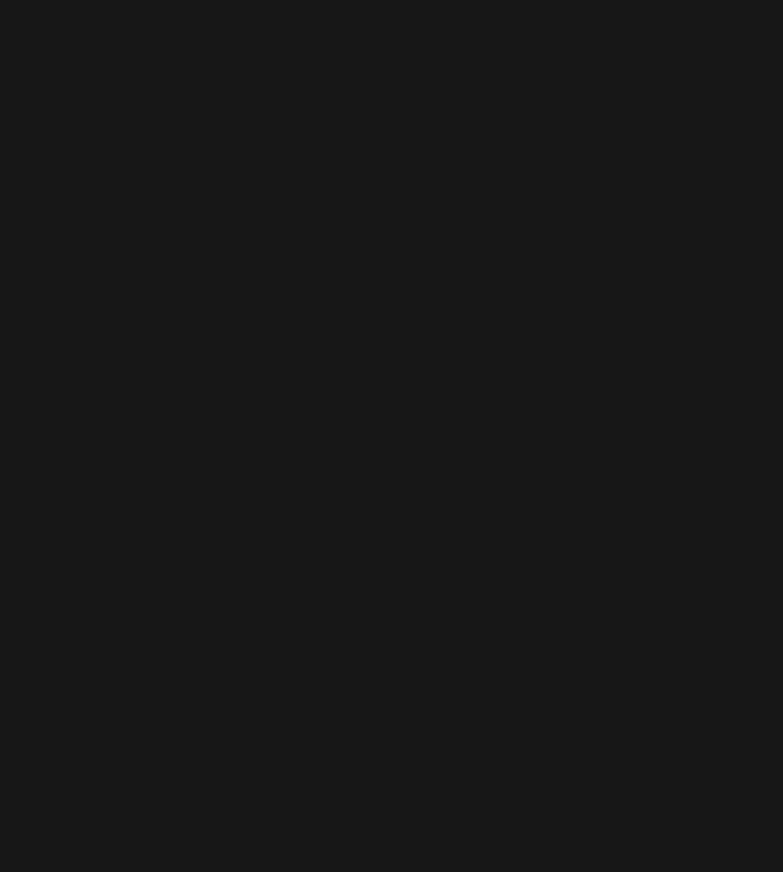
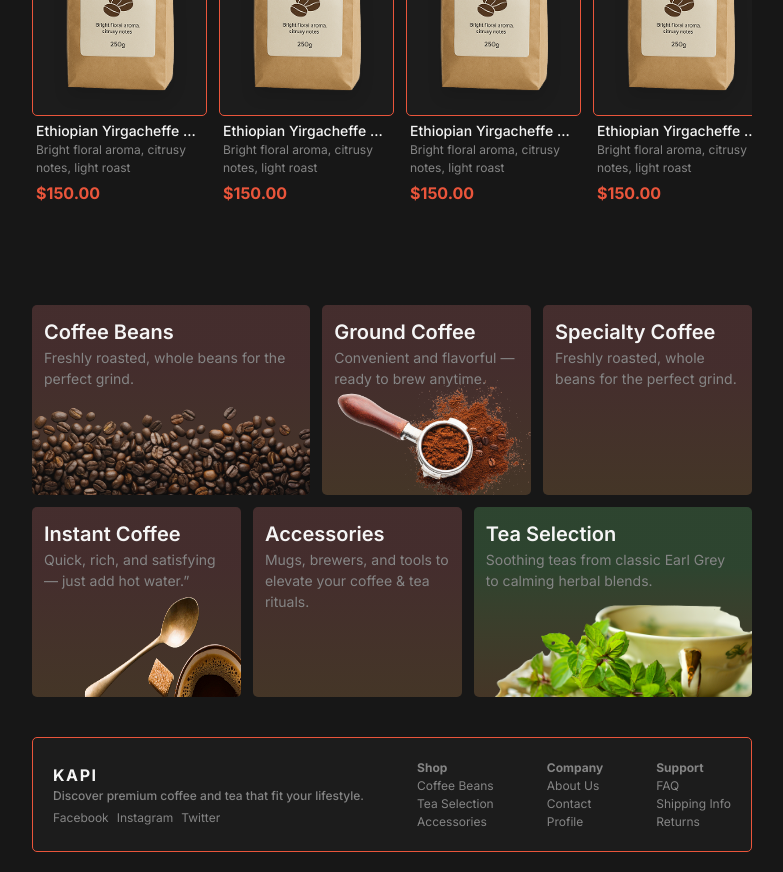
Before and after one commit to L3iCodes/Kapi, a React (Vite) app in the folder frontend/: page / in a window 1280 px wide. Shown: the part 720-1592 px from the top of the page, without its empty margins (248-1031 px from the left). Before the commit the page ends 800 px from the top, so only its background shows below. Built offline with nearby package versions, Linux system fonts and the light colour scheme.

Commit message:
Create the Home Page
- Add product card and carousel UI
- Add category list UI
- Add footer
- Adjust min-height of the page wrapper
- Add color for tea selection

```diff
--- a/frontend/src/App.jsx
+++ b/frontend/src/App.jsx
@@ -3,6 +3,7 @@
 import Home from './pages/Home'
 import Login from './pages/Login'
 import Signup from './pages/Signup'
+import Footer from './components/Footer'
 import { AuthProvider } from './context/AuthContext'
 
 function App() {
@@ -18,6 +19,7 @@
                         <Route path='/signup' element={<Signup />} />
                     </Routes>
                     </AuthProvider>
+                    <Footer />
                 </Router>
         </div>
     )
--- /dev/null
+++ b/frontend/src/components/Footer.jsx
@@ -0,0 +1,50 @@
+import { useLocation } from "react-router-dom";
+
+export default function Footer(){
+    const location = useLocation();
+    const pathName = location.pathname;
+    console.log(pathName)
+
+    return(
+        pathName != '/login' && pathName != '/signup' && (
+            <footer className={`hidden sm:flex w-full gap-3 items-center justify-between h-[115px] p-5 bg-secondary border-1 border-accent rounded-[5px]`}>
+
+                {/* Socials */}
+                <div className="flex flex-col">
+                    <h3 className="font-bold tracking-widest">KAPI</h3>
+                    <h5 className="text-subtext font-medium">Discover premium coffee and tea that fit your lifestyle.</h5>
+
+                    <div className="flex gap-2 mt-1 text-subtext">
+                        <h5 className="hover:text-text active:text-subtext cursor-pointer">Facebook</h5>
+                        <h5 className="hover:text-text active:text-subtext cursor-pointer">Instagram</h5>
+                        <h5 className="hover:text-text active:text-subtext cursor-pointer">Twitter</h5>
+                    </div>
+                </div>
+
+                {/* Shop */}
+                <div className="flex flex-col ">
+                    <h5 className="text-subtext font-bold">Shop</h5>
+                    <h5 className="text-subtext hover:text-text active:text-subtext cursor-pointer">Coffee Beans</h5>
+                    <h5 className="text-subtext hover:text-text active:text-subtext cursor-pointer">Tea Selection</h5>
+                    <h5 className="text-subtext hover:text-text active:text-subtext cursor-pointer">Accessories</h5>
+                </div>
+
+                {/* Company */}
+                <div className="flex flex-col">
+                    <h5 className="text-subtext font-bold">Company</h5>
+                    <h5 className="text-subtext hover:text-text active:text-subtext cursor-pointer">About Us</h5>
+                    <h5 className="text-subtext hover:text-text active:text-subtext cursor-pointer">Contact</h5>
+                    <h5 className="text-subtext hover:text-text active:text-subtext cursor-pointer">Profile</h5>
+                </div>
+
+                {/* Support */}
+                <div className="flex flex-col">
+                    <h5 className="text-subtext font-bold">Support</h5>
+                    <h5 className="text-subtext hover:text-text active:text-subtext cursor-pointer">FAQ</h5>
+                    <h5 className="text-subtext hover:text-text active:text-subtext cursor-pointer">Shipping Info</h5>
+                    <h5 className="text-subtext hover:text-text active:text-subtext cursor-pointer">Returns</h5>
+                </div>
+            </footer>
+        )
+    );
+};
--- a/frontend/src/components/Navbar.jsx
+++ b/frontend/src/components/Navbar.jsx
@@ -7,7 +7,7 @@
     const { user, handleLogout } = useAuth()
 
     return(
-        <div className='h-[80px] w-full bg-secondary fixed bottom-0 left-0 border-[0.1px] border-accent rounded-[5px]
+        <div className='h-[80px] w-full bg-secondary fixed bottom-0 left-0 border-[0.1px] border-accent rounded-[5px] z-100
                         sm:sticky sm:h-[50px] sm:top-0 sm:left-0'>
             {mobileNavigation()}
             {desktopNavigation(navigate, user, handleLogout)}
@@ -58,7 +58,7 @@
             <h3 className='font-bold tracking-widest'>KAPI</h3>
 
             <ul className='flex items-center w-full h-full justify-center gap-5 text-subtext font-medium'>
-                <li className='flex flex-col items-center cursor-pointer hover:text-text active:text-secondary'>
+                <li onClick={() => navigate('/')} className='flex flex-col items-center cursor-pointer hover:text-text active:text-secondary'>
                     <h5>Home</h5>
                 </li>
 
--- /dev/null
+++ b/frontend/src/components/ProductCard.jsx
@@ -0,0 +1,27 @@
+import sampleImage from '../assets/SampleProduct.png'
+
+export default function ProductCard({id, name, description, price, img_src}){
+    return(
+        <div
+            className='flex flex-col gap-1 w-[175px] rounded-[5px] cursor-pointer
+                      hover:bg-accent/10 active:bg-secondary
+                        transition-transform
+                        hover:scale-100 hover:z-20'>
+
+                {/* Product Image */}
+                <div className='h-[260px] border-[0.5px] border-accent bg-secondary aspect-[3/4] rounded-[5px]'>
+                    <img className={'h-full w-full object-cover drop-shadow-xl'} src={sampleImage} />
+                </div>
+
+                {/* Product Information */}
+                <div className='flex flex-col gap-1 px-1'>
+                    <div >
+                    <h4 className='font-medium truncate hover:text-accent cursor-pointer'>Ethiopian Yirgacheffe Beans</h4>
+                    <h5 className='text-subtext'>Bright floral aroma, citrusy notes, light roast</h5>
+                    </div>
+
+                    <h3 className='text-accent font-bold'>$150.00</h3>
+                </div>
+        </div>
+    )
+}
--- /dev/null
+++ b/frontend/src/components/ProductCarousel.jsx
@@ -0,0 +1,17 @@
+import ProductCard from "./ProductCard"
+
+export default function ProductCarousel(){
+    return(
+        <div className="flex flex-col w-full gap-3 overflow-hidden">
+            <h3 className="font-bold">Featured Products</h3>
+            <div className="flex h-full w-full gap-3 overflow-y-hidden">
+                <ProductCard />
+                <ProductCard />
+                <ProductCard />
+                <ProductCard />
+                <ProductCard />
+                <ProductCard />
+            </div>
+        </div>
+    )
+}
--- /dev/null
+++ b/frontend/src/components/ProductCategory.jsx
@@ -0,0 +1,76 @@
+import coffeeBeans from '../assets/CoffeeBeans.png'
+import groundCoffee from '../assets/GroundCoffee.png'
+import instantCoffee from '../assets/InstantCoffee.png'
+import teaSelection from '../assets/tea.png'
+
+export default function ProductCategory(){
+    return(
+        <div className="flex flex-col w-full gap-3">
+            <div className="flex w-full gap-3 flex-wrap sm:flex-nowrap">
+                <CategoryCard
+                name={'Coffee Beans'}
+                description={'Freshly roasted, whole beans for the perfect grind.'}
+                className={'w-full sm:w-[40%]'}
+                ><img src={coffeeBeans} className='absolute -bottom-10 left-0 sm:-bottom-0'/>
+                </CategoryCard>
+
+                <CategoryCard
+                    name={'Ground Coffee'}
+                    description={'Convenient and flavorful — ready to brew anytime.'}
+                    className={'w-[calc(50%-6px)] sm:w-[30%]'}
+                ><img src={groundCoffee} className='absolute -bottom-0'/>
+                </CategoryCard>
+
+                <CategoryCard
+                    name={'Specialty Coffee'}
+                    description={'Freshly roasted, whole beans for the perfect grind.'}
+                    className={'w-[calc(50%-6px)] sm:w-[30%]'}
+                >
+                </CategoryCard>
+            </div>
+
+            <div className="flex w-full gap-3 flex-wrap sm:flex-nowrap">
+                <CategoryCard
+                    name={'Instant Coffee'}
+                    description={'Quick, rich, and satisfying — just add hot water.”'}
+                    className={'w-[calc(50%-6px)] sm:w-[30%]'}
+                ><img src={instantCoffee} className='absolute h-[350px] -bottom-48 -right-10'/>
+                </CategoryCard>
+
+                <CategoryCard
+                    name={'Accessories'}
+                    description={'Mugs, brewers, and tools to elevate your coffee & tea rituals.'}
+                    className={'w-[calc(50%-6px)] sm:w-[30%]'}
+                >
+                </CategoryCard>
+
+                <CategoryCard
+                    name={'Tea Selection'}
+                    description={'Soothing teas from classic Earl Grey to calming herbal blends.'}
+                    className={'w-full sm:w-[40%]'}
+                    isTea={true}
+                ><img src={teaSelection} className='absolute -bottom-30 -right-10 sm:-bottom-15 sm:-right-0'/>
+                </CategoryCard>
+            </div>
+
+        </div>
+    )
+}
+
+function CategoryCard({name, description, className, isTea = false, onClick, children}){
+    return(
+        <div className={`${className} flex flex-col bg-secondary h-[190px] p-3 rounded-[5px] overflow-hidden relative
+                        transition-transform cursor-pointer
+                        hover:scale-103 hover:bg-accent/30 active:bg-accent/50`}>
+            {/* gradient overlay */}
+            <div className={`absolute inset-0 ${isTea ? 'bg-gradient-tea' : 'bg-gradient'}`}/>
+
+            <div className="z-10">
+                <h2 className="font-semibold z-10">{name}</h2>
+                <h4 className="text-subtext">{description}</h4>
+
+                {children}
+            </div>
+        </div>
+    )
+}
--- a/frontend/src/context/AuthContext.jsx
+++ b/frontend/src/context/AuthContext.jsx
@@ -17,7 +17,6 @@
 
         refreshMutation.mutate(undefined, {
             onSuccess: (data) => {
-                console.log(data)
                 setToken(data.access_token);
                 setUser(data.user)
             },
--- a/frontend/src/index.css
+++ b/frontend/src/index.css
@@ -18,6 +18,7 @@
   --color-subtext: #858585;
   --color-startG: #FC7C7C;
   --color-endG: #E69C52;
+  --color-tea: #7CFC87;
 }
 
 h1 {
@@ -49,7 +50,7 @@
 }
 
 .pageWrapper{
-    @apply p-5 pb-20 md:pb-0 w-[100dvw] max-w-[760px] h-[calc(100dvh-5.50rem)]  relative
+    @apply flex flex-col gap-10 p-5 pb-30 sm:p-5  min-h-[100dvh] w-[100dvw] max-w-[760px] relative
 }
 
 button{
@@ -63,3 +64,7 @@
 .bg-gradient{
     @apply bg-gradient-to-b from-[var(--color-startG)]/90 from-[32%] to-[var(--color-endG)] opacity-20
 }
+
+.bg-gradient-tea{
+    @apply bg-gradient-to-b from-[var(--color-tea)]/90 from-[32%] to-[var(--color-endG)] opacity-20
+}
--- a/frontend/src/pages/Home.jsx
+++ b/frontend/src/pages/Home.jsx
@@ -1,10 +1,14 @@
 import Hero from "../components/Hero"
+import ProductCarousel from "../components/ProductCarousel"
+import ProductCategory from "../components/ProductCategory"
 
 export default function Home(){
 
     return(
-        <div className="flex sm:mt-3">
+        <div className="flex flex-col gap-25">
             <Hero />
+            <ProductCarousel />
+            <ProductCategory />
         </div>
     )
 }
--- a/frontend/src/pages/Login.jsx
+++ b/frontend/src/pages/Login.jsx
@@ -6,8 +6,6 @@
 
 export default function Login(){
     const navigate = useNavigate();
-    // const { loginMutation } = useAuthAPI();
-    // const { mutate, isPending, isError, error, data } = loginMutation;
     const { handleLogin, loginMutation, user } = useAuth()
 
     const onLogin = (e) => {
@@ -22,7 +20,7 @@
 
 
     return(
-        <div className="flex justify-center items-center h-full  sm:mt-3">
+        <div className="flex justify-center items-center inset-0 absolute">
             <div className='flex flex-col w-[90%] min-h-[300px] sm:flex-row gap-5 bg-secondary rounded-[5px] border-accent border-1 shadow-sm shadow-black relative'>
                 {/* gradient overlay */}
                 <div className="absolute inset-0 bg-gradient"/>
--- a/frontend/src/pages/Signup.jsx
+++ b/frontend/src/pages/Signup.jsx
@@ -6,7 +6,7 @@
     const navigate = useNavigate()
 
     return(
-        <div className="flex justify-center items-center h-full  sm:mt-3">
+        <div className="flex justify-center items-center inset-0 absolute">
             <div className='flex flex-col w-[90%] min-h-[300px] sm:flex-row gap-5 bg-secondary relative rounded-[5px] border-accent border-1 shadow-sm shadow-black relative'>
                 {/* gradient overlay */}
                 <div className="absolute inset-0 bg-gradient"/>
```
Also changed, not shown: frontend/src/assets/SampleProduct.png (added).
